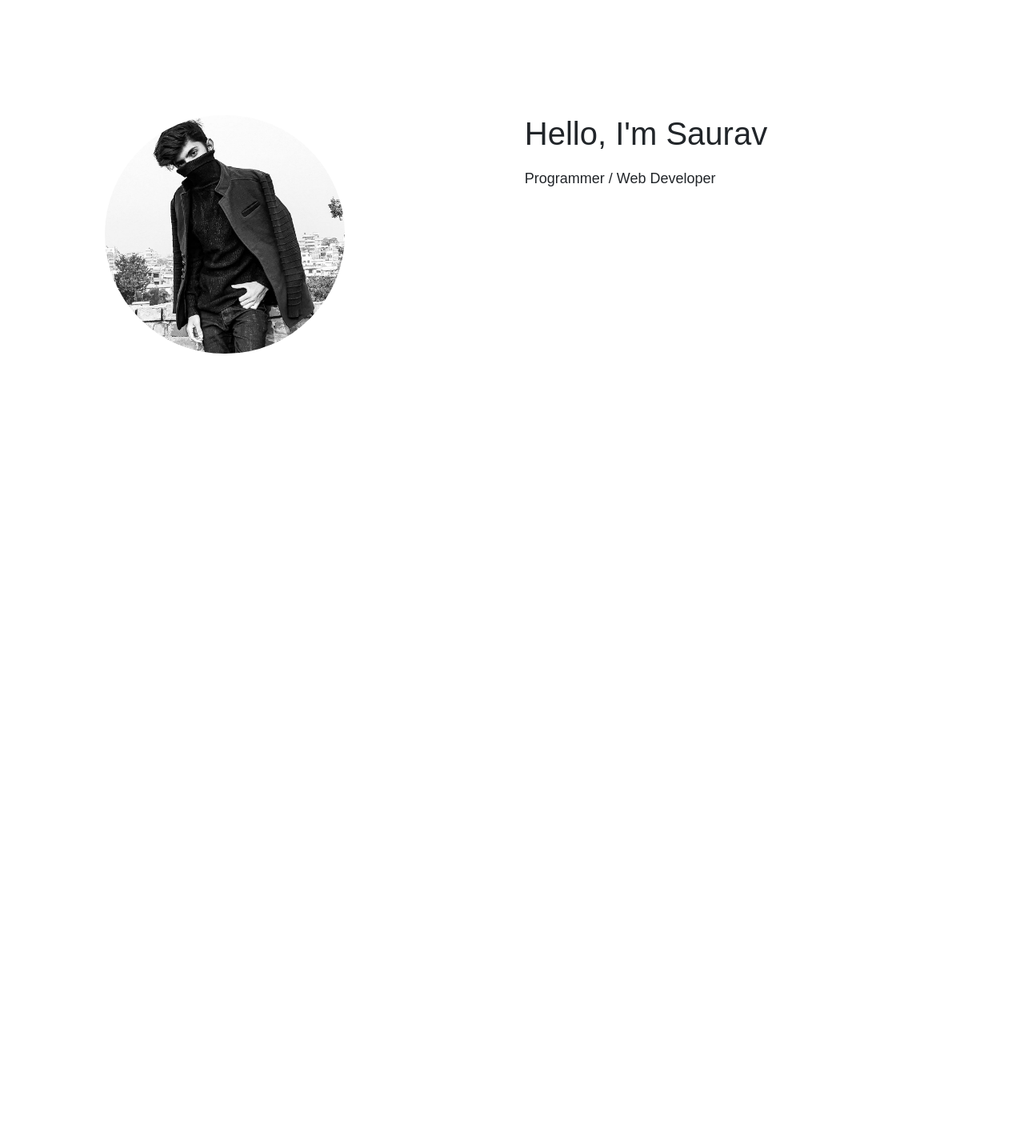
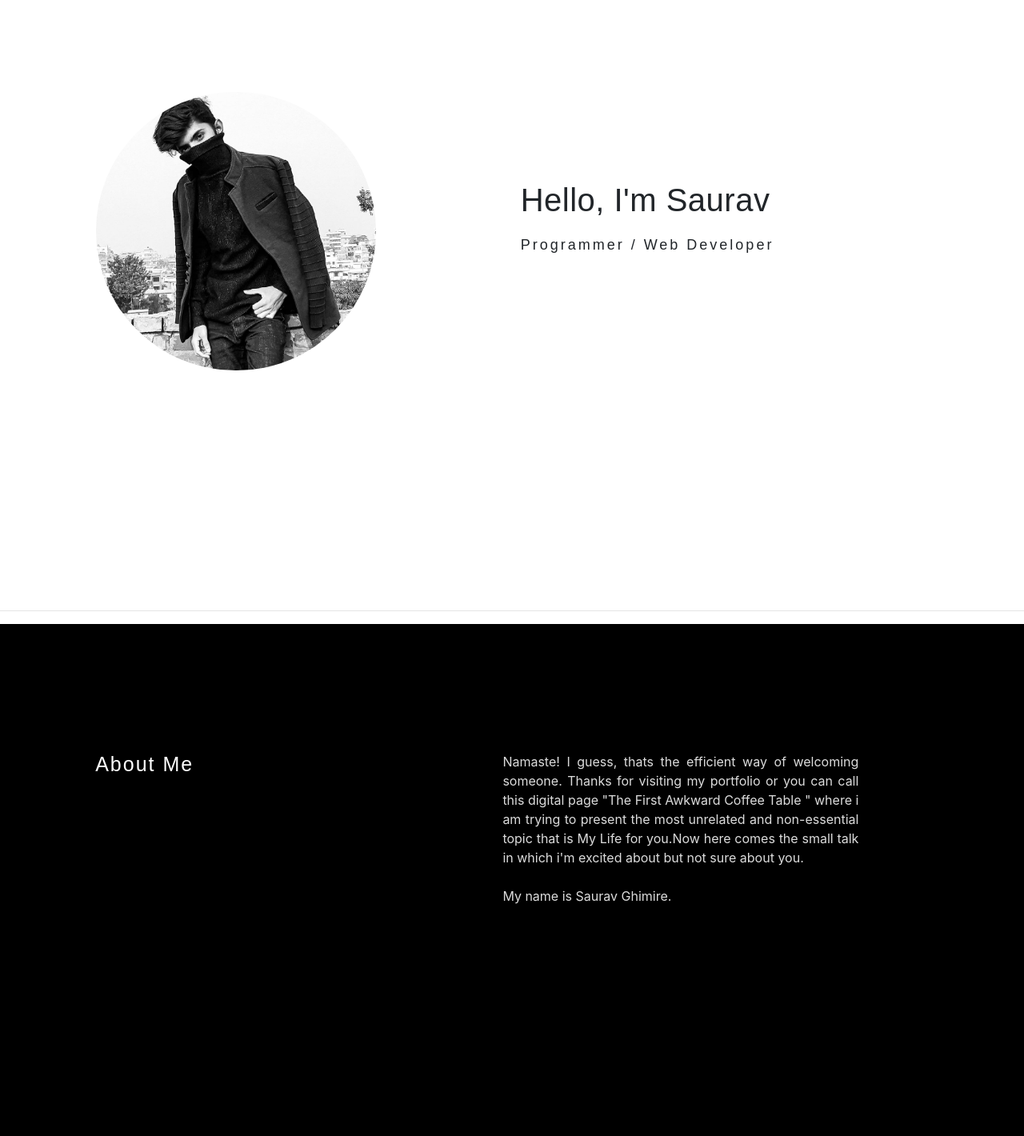
Before and after one commit to gsauarv/Myportfolio, a plain HTML site: page index.html in a window 1280 px wide. Shown: the part 53-1473 px from the top of the page at 80% size. Before the commit the page ends 800 px from the top, so only its background shows below. Drawn offline with nearby package versions, Linux system fonts and the light colour scheme; a web font is replaced by a local one.

Commit message:
Added About me page

```diff
--- a/index.html
+++ b/index.html
@@ -31,12 +31,13 @@
                         <li class="nav-item">
                           <a class="nav-link" href="#">Contact</a>
                         </li>
+
                       </ul>
                     </div>
                   </nav>
+            <section class="home">
+                      <div class="container">
 
-                  <section class="home">
-                      <div class="container">
                           <div class="row">
                               <div class="col-md-5">
 
@@ -51,8 +52,31 @@
 
                           </div>
                       </div>
+      </section>
 
-                  </section>
+      <hr>
+      <section class="about-me">
+          <div class="container">
+
+            <div class="row">
+                <div class="col-md-5">
+                    <div class="ab-t">
+                        <h2>About Me</h2>
+                    </div>
+                </div>
+
+                <div class="col-md-5">
+                    <div class="description">
+                    <p>Namaste! I guess, thats the efficient way of welcoming someone. Thanks for visiting my portfolio or you can call this digital page "The First Awkward Coffee Table " where i am trying to present the most unrelated and non-essential topic that is My Life for you.Now here comes the small talk in which i'm excited about but not sure about you.
+                    <br><br>
+                        My name is Saurav Ghimire.
+                    </p>
+                    </div>
+                </div>
+              </div>
+          </div>
+
+      </section>
 
 
 
--- a/style.css
+++ b/style.css
@@ -8,45 +8,90 @@
     font-weight: 400;
     letter-spacing:2px;
 
+
 }
 nav{
     background-color: white;
+
 }
 
 /*HOME*/
 .home
 {
-    background-color: white;
+    background-color:white;
+    width: 100%;
+    height: 93vh;
+
 }
-.container
-{
-    padding:20px;
-    margin:20px;
-}
+
+
 .container .row .col-md-5
 {
     clear: both;
     width: 100%;
     height: 100%;
-    padding:50px 0px 0px 50px;
-    margin:50px 0px 0px 55px;
+    margin-left:3%;
+
+
 
 }
+
 .container .row .col-md-5 img
 {
 
-  height:300px;
+    height:350px;
    border: 1px solid white;
-   border-radius:500px;
+   border-radius:350px;
+    margin-top:25%;
    overflow:hidden;
 
 }
-.title-h1
+.title-h1 h1
 {
     font-family: 'Sulphur Point', sans-serif;
+    margin-top: 50%;*/
+    font-family: 20px;
+    letter-spacing:0.5px;
+    font-weight: 400;
+    margin-right: 5%;
+    margin-left:5%;
+
+
+
+
 
 }
 .title-h1 span
 {
     font-size: 18px;
+    letter-spacing: 3px;
+    font-weight: 100;
+
 }
+/*Section - 1 Ends */
+
+/*About Me Starts Here */
+
+.about-me
+{
+    clear: both;
+    width: 100%;
+    height:80vh;
+    background-color: black;
+
+}
+.ab-t h2
+{
+    font-family:'Sulphur Point', sans-serif;
+    font-size:25px;
+    margin-top: 20vh;
+    letter-spacing: 2px;
+    color: white;
+}
+
+.description p
+{
+    color:gainsboro;
+    margin-top:20vh;
+    text-align: justify;
+}
```
